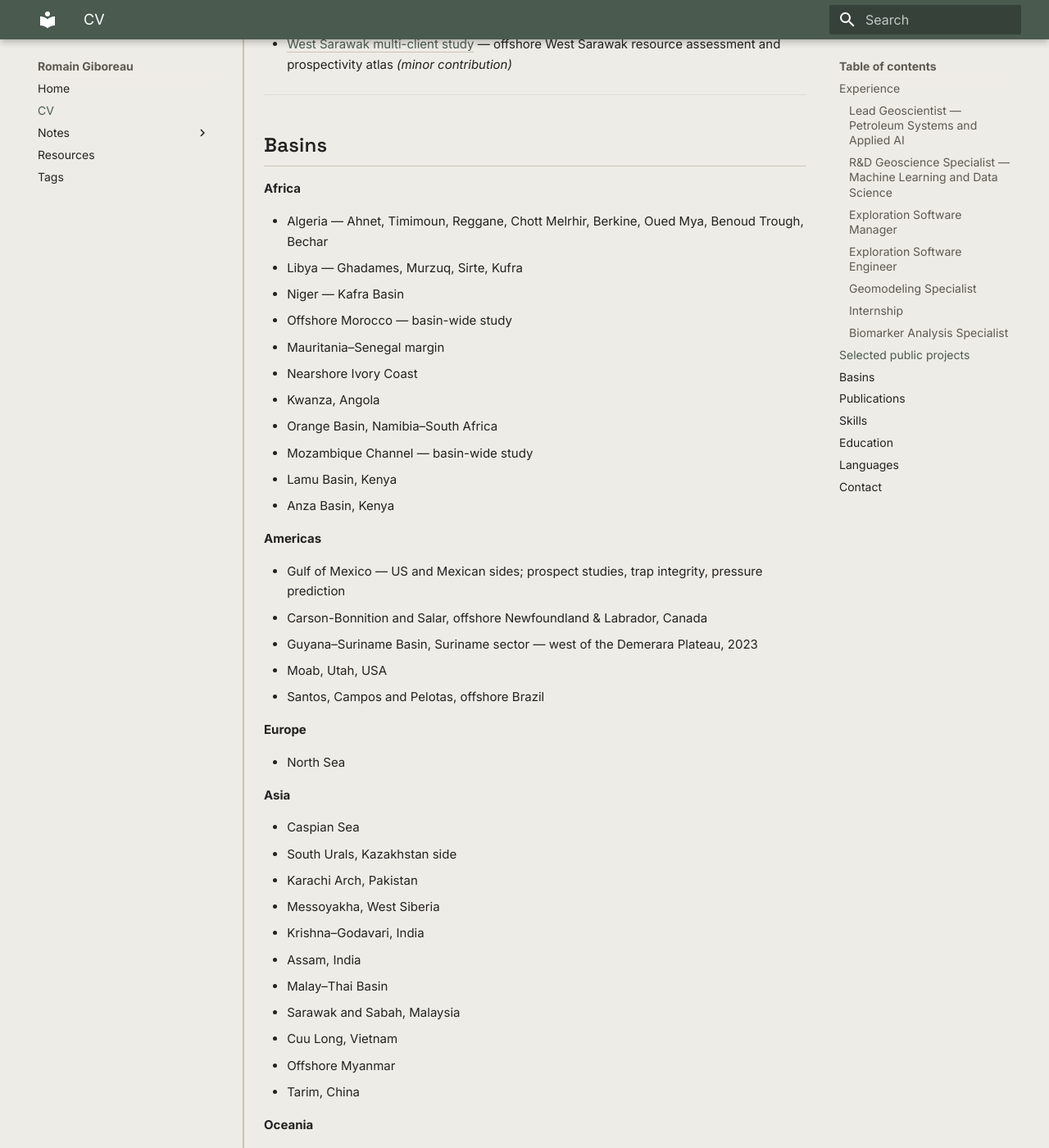
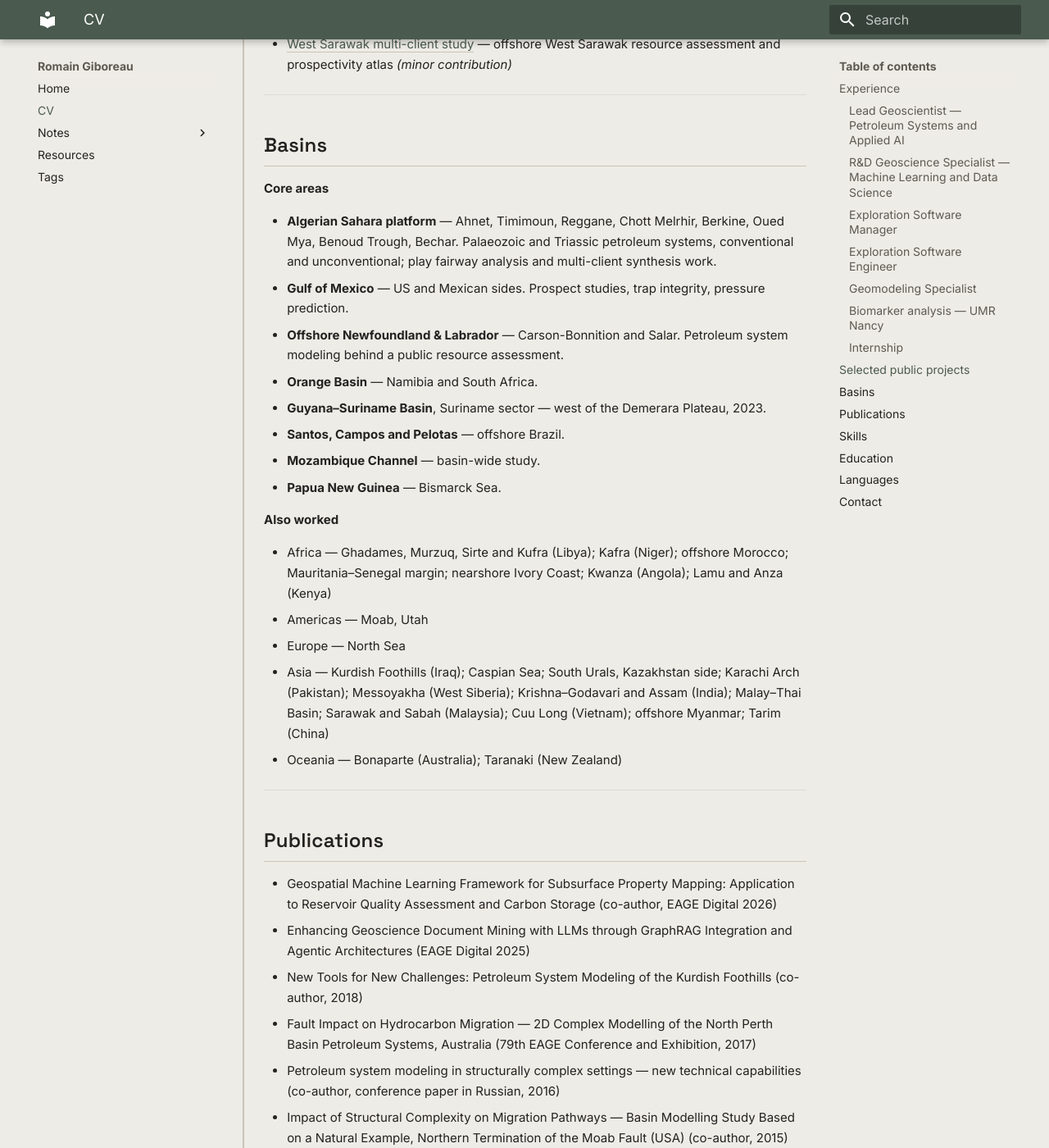
Before and after one commit to RomainGiboreau/My_Website, an MkDocs documentation site: the page built from docs/cv.md, in a window 1280 px wide and 1400 px high, scrolled down 2355 px. Shown: the whole window at 82% size. Built offline with MkDocs 1.6.1 and Material for MkDocs 9.7.7, drawn with Linux system fonts in a browser that asks for light colours; some of the changed text lies outside the part shown.

Commit message:
Update cv.md

```diff
--- a/docs/cv.md
+++ b/docs/cv.md
@@ -11,12 +11,12 @@ Romain Giboreau — Lead Geoscientist, Petroleum Systems and Applied AI.
 ### Lead Geoscientist — Petroleum Systems and Applied AI
 **Beicip-Franlab** · 2019 – present
 
-Petroleum systems assessments across 20+ basins on four continents — source rock analysis, kinetic modeling, thermal and pressure modeling, burial history reconstruction, play fairway analysis, seismic interpretation, and petrophysical integration. Volumetric uncertainty (P10/P50/P90) and Probability of Success for prospect ranking. Construction of global basin opportunity databases.
+Petroleum systems assessments across 20+ basins on five continents — source rock analysis, kinetic modeling, thermal and pressure modeling, burial history reconstruction, play fairway analysis, seismic interpretation, and petrophysical integration. Volumetric uncertainty (P10/P50/P90) and Probability of Success for prospect ranking. Construction of global basin opportunity databases.
 
 **JDA2 Basin AI — PETRONAS.** Partnership between PETRONAS, Beicip-Franlab and AFED Digital integrating machine learning into forward stratigraphic modelling (FSM) as part of petroleum systems assessment. Project lead for Beicip-Franlab's side of the work — planning, client relations and deliverable validation on Beicip's scope.
 
 ### R&D Geoscience Specialist — Machine Learning and Data Science
-**IFPen** · 2024
+**IFPen** · 2024 · 50/50 split with the Beicip-Franlab role above
 
 Contributed to LLM, GraphRAG and agentic workflows built to extract geological insight from unstructured datasets — data collection, prompt design, testing and proposed improvements.
 
@@ -46,15 +46,15 @@ Technical documentation for new and existing software features and workflows; cl
 
 Structural geology workflows for subsurface model building; seismic interpretation and fault modelling in complex structural settings.
 
+### Biomarker analysis — UMR Nancy
+**2011**
+
+Biomarker analysis and stratigraphic correlation on Paris Basin wells.
+
 ### Internship
 **TotalEnergies** · 2011
 
-Real-world testing of an internal geochemistry and PVT modeling software.
-
-### Biomarker Analysis Specialist
-**UMR Nancy** · 2011
-
-Biomarker analysis and stratigraphic correlation on Paris Basin wells.
+Validation testing of an internal geochemistry and PVT modeling software.
 
 ---
 
@@ -69,51 +69,24 @@ Biomarker analysis and stratigraphic correlation on Paris Basin wells.
 
 ## Basins
 
-**Africa**
+**Core areas**
 
-- Algeria — Ahnet, Timimoun, Reggane, Chott Melrhir, Berkine, Oued Mya, Benoud Trough, Bechar
-- Libya — Ghadames, Murzuq, Sirte, Kufra
-- Niger — Kafra Basin
-- Offshore Morocco — basin-wide study
-- Mauritania–Senegal margin
-- Nearshore Ivory Coast
-- Kwanza, Angola
-- Orange Basin, Namibia–South Africa
-- Mozambique Channel — basin-wide study
-- Lamu Basin, Kenya
-- Anza Basin, Kenya
+- **Algerian Sahara platform** — Ahnet, Timimoun, Reggane, Chott Melrhir, Berkine, Oued Mya, Benoud Trough, Bechar. Palaeozoic and Triassic petroleum systems, conventional and unconventional; play fairway analysis and multi-client synthesis work.
+- **Gulf of Mexico** — US and Mexican sides. Prospect studies, trap integrity, pressure prediction.
+- **Offshore Newfoundland & Labrador** — Carson-Bonnition and Salar. Petroleum system modeling behind a public resource assessment.
+- **Orange Basin** — Namibia and South Africa.
+- **Guyana–Suriname Basin**, Suriname sector — west of the Demerara Plateau, 2023.
+- **Santos, Campos and Pelotas** — offshore Brazil.
+- **Mozambique Channel** — basin-wide study.
+- **Papua New Guinea** — Bismarck Sea.
 
-**Americas**
+**Also worked**
 
-- Gulf of Mexico — US and Mexican sides; prospect studies, trap integrity, pressure prediction
-- Carson-Bonnition and Salar, offshore Newfoundland & Labrador, Canada
-- Guyana–Suriname Basin, Suriname sector — west of the Demerara Plateau, 2023
-- Moab, Utah, USA
-- Santos, Campos and Pelotas, offshore Brazil
-
-**Europe**
-
-- North Sea
-
-**Asia**
-
-- Caspian Sea
-- South Urals, Kazakhstan side
-- Karachi Arch, Pakistan
-- Messoyakha, West Siberia
-- Krishna–Godavari, India
-- Assam, India
-- Malay–Thai Basin
-- Sarawak and Sabah, Malaysia
-- Cuu Long, Vietnam
-- Offshore Myanmar
-- Tarim, China
-
-**Oceania**
-
-- Bonaparte Basin, Australia
-- Bismarck Sea, Papua New Guinea
-- Taranaki, New Zealand
+- Africa — Ghadames, Murzuq, Sirte and Kufra (Libya); Kafra (Niger); offshore Morocco; Mauritania–Senegal margin; nearshore Ivory Coast; Kwanza (Angola); Lamu and Anza (Kenya)
+- Americas — Moab, Utah
+- Europe — North Sea
+- Asia — Kurdish Foothills (Iraq); Caspian Sea; South Urals, Kazakhstan side; Karachi Arch (Pakistan); Messoyakha (West Siberia); Krishna–Godavari and Assam (India); Malay–Thai Basin; Sarawak and Sabah (Malaysia); Cuu Long (Vietnam); offshore Myanmar; Tarim (China)
+- Oceania — Bonaparte (Australia); Taranaki (New Zealand)
 
 ---
 
@@ -121,10 +94,10 @@ Biomarker analysis and stratigraphic correlation on Paris Basin wells.
 
 - Geospatial Machine Learning Framework for Subsurface Property Mapping: Application to Reservoir Quality Assessment and Carbon Storage (co-author, EAGE Digital 2026)
 - Enhancing Geoscience Document Mining with LLMs through GraphRAG Integration and Agentic Architectures (EAGE Digital 2025)
-- Honoring Structural Geology and Basin Modeling Constraints: Application of a New Kinematic Tool for Basin Modeling in Complex Geological Settings
-- Fault Impact on Hydrocarbon Migration — 2D Complex Modelling of the North Perth Basin Petroleum Systems, Australia
-- Impact of Structural Complexity on Migration Pathways? Basin Modelling Study Based on a Natural Example, Northern Termination of the Moab Fault (USA)
-- A New Kinematic Tool for Petroleum System Modeling in Complex Structural Settings
+- New Tools for New Challenges: Petroleum System Modeling of the Kurdish Foothills (co-author, 2018)
+- Fault Impact on Hydrocarbon Migration — 2D Complex Modelling of the North Perth Basin Petroleum Systems, Australia (79th EAGE Conference and Exhibition, 2017)
+- Petroleum system modeling in structurally complex settings — new technical capabilities (co-author, conference paper in Russian, 2016)
+- Impact of Structural Complexity on Migration Pathways — Basin Modelling Study Based on a Natural Example, Northern Termination of the Moab Fault (USA) (co-author, 2015)
 
 ---
 
```
Also changed, not shown: other parts of docs/cv.md (+2 -2 lines).
